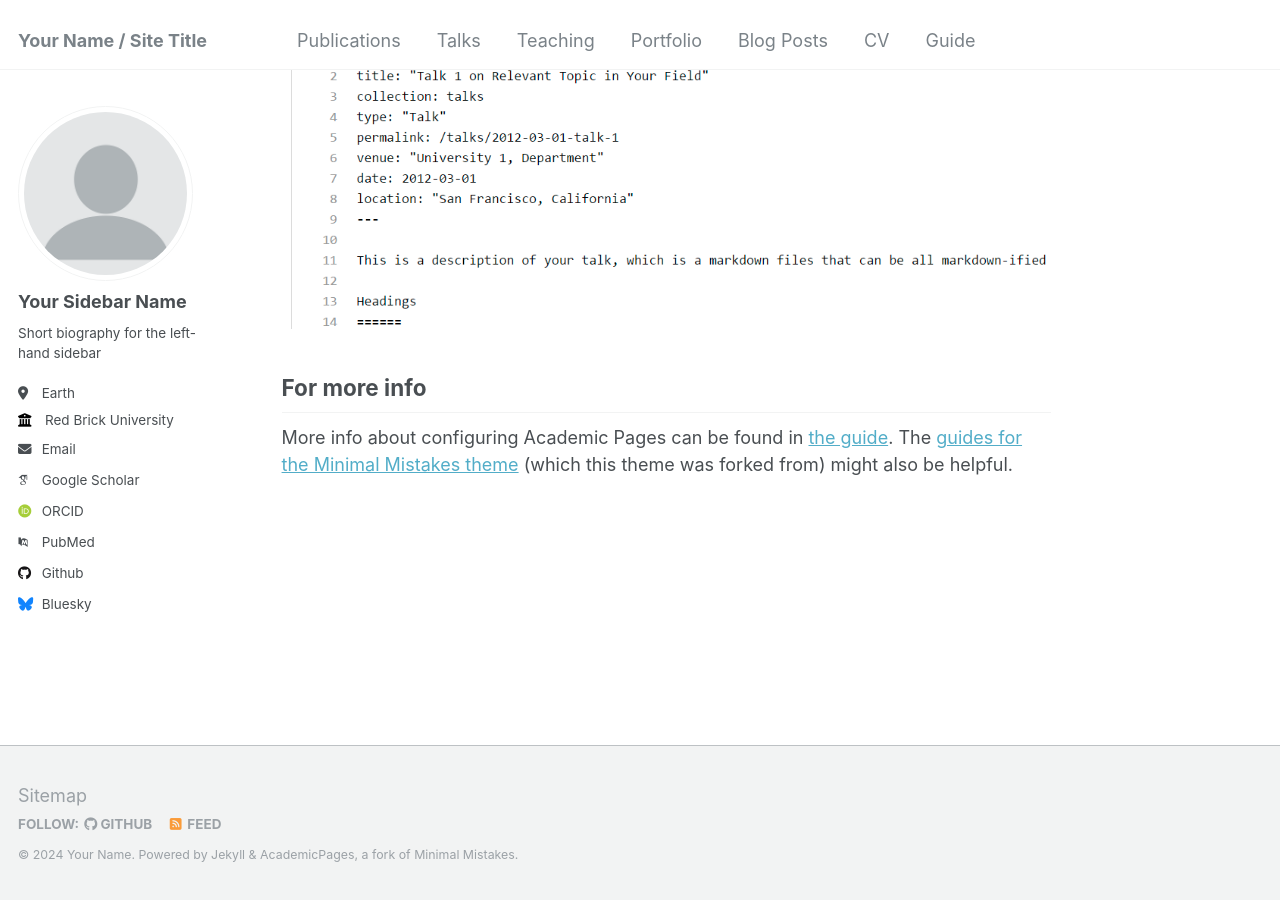
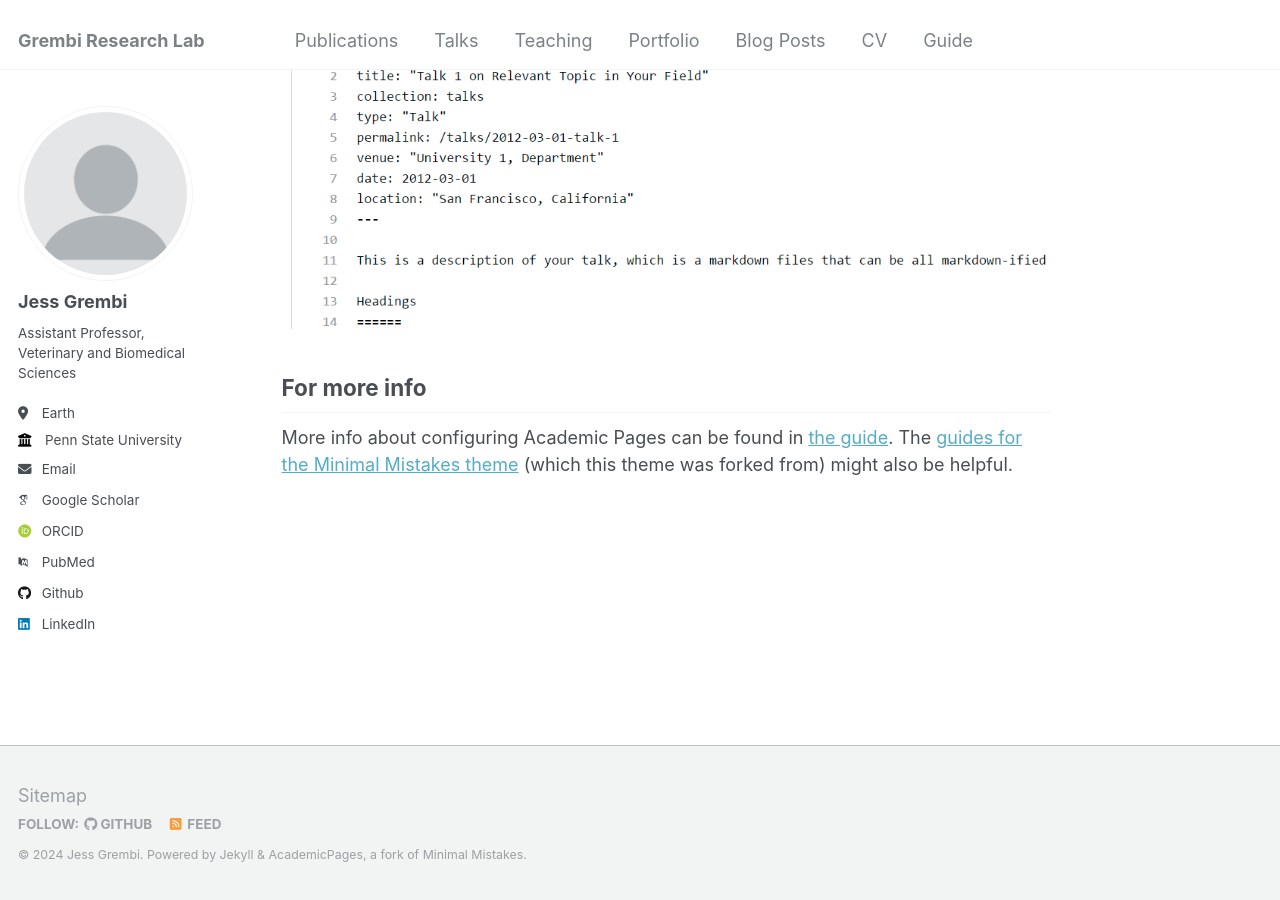
Before and after one commit to pablo-ochoa-andersen/jgrembi.github.io, a Jekyll site: the page built from _pages/about.md, in a window 1280 px wide and 900 px high, scrolled down 2660 px. Built offline with Jekyll 4.4.1, drawn with Linux system fonts in a browser that asks for light colours; some web fonts are replaced.

Commit message:
Update _config.yml

```diff
--- a/_config.yml
+++ b/_config.yml
@@ -8,13 +8,13 @@
 
 # Basic Site Settings
 locale                   : "en-US"
-title                    : "Your Name / Site Title"
+title                    : "Grembi Research Lab"
 title_separator          : "-"
-name                     : &name "Your Name"
-description              : &description "personal description"
-url                      : https://academicpages.github.io # the base hostname & protocol for your site e.g. "https://mmistakes.github.io"
+name                     : &name "Jess Grembi"
+description              : &description "Assistant Professor, Veterinary and Biomedical Sciences, Penn State University"
+url                      : https://jgrembi.github.io # the base hostname & protocol for your site e.g. "https://mmistakes.github.io"
 baseurl                  : "" # the subpath of your site, e.g. "/blog"
-repository               : "academicpages/academicpages.github.io"
+repository               : "jgrembi/jgrembi.github.io"
 
 # Site Author - The following control what appear as part of the author content on the side bar.
 #               If a field is blank the icon and link will not appear, otherwise it will be shown.
@@ -22,33 +22,33 @@ repository               : "academicpages/academicpages.github.io"
 author:
   # Biographic information
   avatar           : "profile.png"
-  name             : "Your Sidebar Name"
+  name             : "Jess Grembi"
   pronouns         : # example: "she/her"
-  bio              : "Short biography for the left-hand sidebar"
+  bio              : "Assistant Professor, Veterinary and Biomedical Sciences"
   location         : "Earth"
-  employer         : "Red Brick University"
+  employer         : "Penn State University"
   uri              : # URL
-  email            : "none@example.org"
+  email            : "grembi@psu.edu"
 
   # Academic websites
   arxiv            : # URL - Update with the correct link to your profile
-  googlescholar    : "https://scholar.google.com/citations?user=PS_CX0AAAAAJ"
+  googlescholar    : "https://scholar.google.com/citations?user=noeNd8EAAAAJ&hl=en&oi=ao"
   impactstory      : # URL
-  orcid            : "http://orcid.org/yourorcidurl"
+  orcid            : "https://orcid.org/0000-0001-6142-4913"
   semantic         : # URL
-  pubmed           : "https://www.ncbi.nlm.nih.gov/pubmed/?term=john+snow"
+  pubmed           : "https://www.ncbi.nlm.nih.gov/myncbi/1RIgf-yfHE5AP/bibliography/public/"
   researchgate     : # URL
 
   # Repositories and software development
   bitbucket        : # Username - Update with your username on the site
   codepen          : # Username
   dribbble         : # Username
-  github           : "academicpages"
+  github           : "jgrembi"
   kaggle           : # Username
   stackoverflow    : # User number or user number and name (i.e., use "1" or "1/jeff-atwood")
 
   # Social media
-  bluesky          : "bsky.app" # Replace this with you Bluesky username
+  bluesky          : # Replace this with you Bluesky username
   facebook         : # Username
   flickr           : # Username
   foursquare       : # Username
@@ -57,7 +57,7 @@ author:
   keybase          : # Username
   instagram        : # Username
   lastfm           : # Username
-  linkedin         : # Username
+  linkedin         : jessica-grembi-b349698
   mastodon         : # URL
   medium           : # URL
   pinterest        : # Username
@@ -75,12 +75,12 @@ author:
 
 # Publication Category - The following the list of publication categories and their headings
 publication_category:
-  books:
-    title: 'Books'
+#  books:
+#    title: 'Books'
   manuscripts:
     title: 'Journal Articles'
-  conferences:
-    title: 'Conference Papers'
+ # conferences:
+ #   title: 'Conference Papers'
 
 # Site Settings
 teaser                   :  # filename of teaser fallback teaser image placed in /images/, .e.g. "500x300.png"
```
